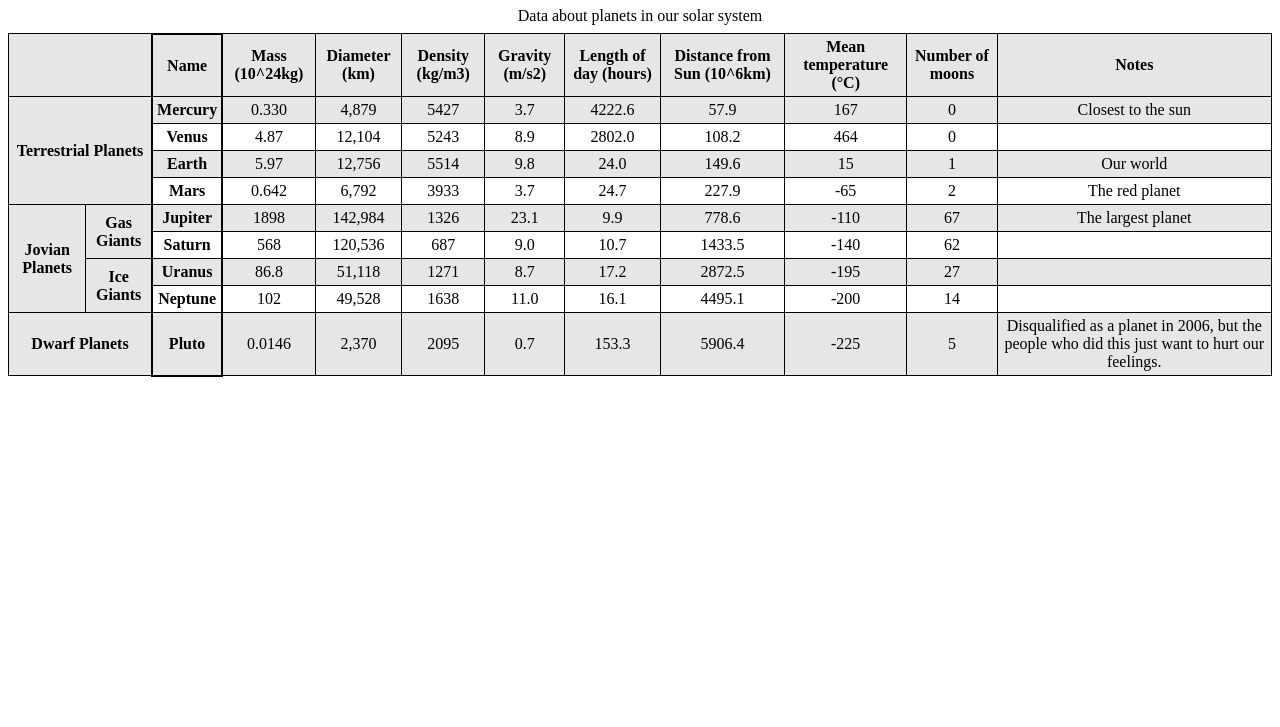
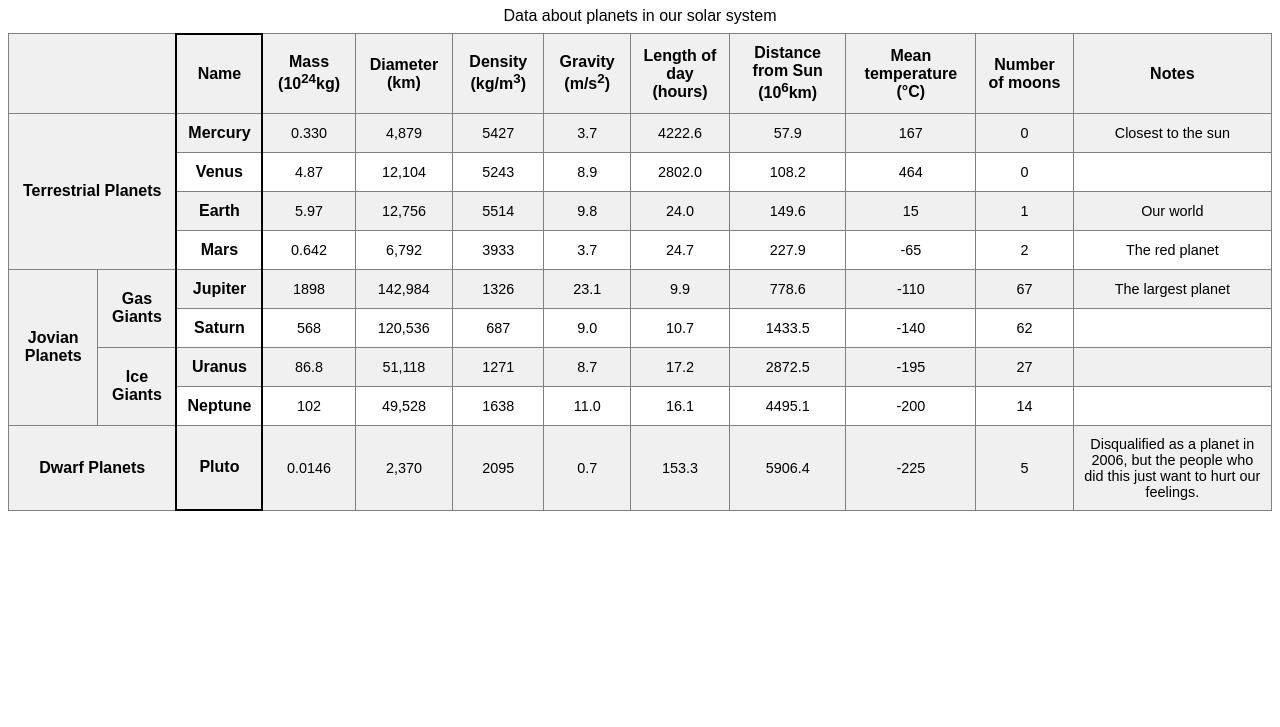
Before and after one commit to kmaustin32/odinProject, a plain HTML site: page html/MDNPlanetTable.html in a window 1280 px wide. Shown: the part 73-800 px from the top of the page. Drawn offline with Linux system fonts and the light colour scheme.

Commit message:
Final style adjustments to MDN Planets Table assignment

```diff
--- a/html/MDNPlanetTable.html
+++ b/html/MDNPlanetTable.html
@@ -4,14 +4,21 @@
   <meta charset="UTF-8">
   <meta name="viewport" content="width=device-width, initial-scale=1.0">
   <style>
+    * {
+      font-family: Arial, Helvetica, sans-serif;
+    }
     table, thead, tbody, tr, th, td {
-      border: 1px solid black;
+      border: 1px solid gray;
       border-collapse: collapse;
-      padding: 4px;
+      padding: 10px;
       text-align: center;
     }
     tr:nth-child(odd) {
-      background-color: rgb(230, 230, 230);
+      background-color: rgb(240, 240, 240);
+    }
+    td {
+      font-size: 90%;
+      font-weight: lighter;
     }
     caption {
       padding-bottom: 8px;
@@ -32,12 +39,12 @@
       <tr>
         <th colspan="2"> </th>
         <th scope="col">Name</th>
-        <th>Mass (10^24kg)</th>
+        <th>Mass (10<sup>24</sup>kg)</th>
         <th>Diameter (km)</th>
-        <th>Density (kg/m3)</th>
-        <th>Gravity (m/s2)</th>
+        <th>Density (kg/m<sup>3</sup>)</th>
+        <th>Gravity (m/s<sup>2</sup>)</th>
         <th>Length of day (hours)</th>
-        <th>Distance from Sun (10^6km)</th>
+        <th>Distance from Sun (10<sup>6</sup>km)</th>
         <th>Mean temperature (°C)</th>
         <th>Number of moons</th>
         <th>Notes</th>
```
